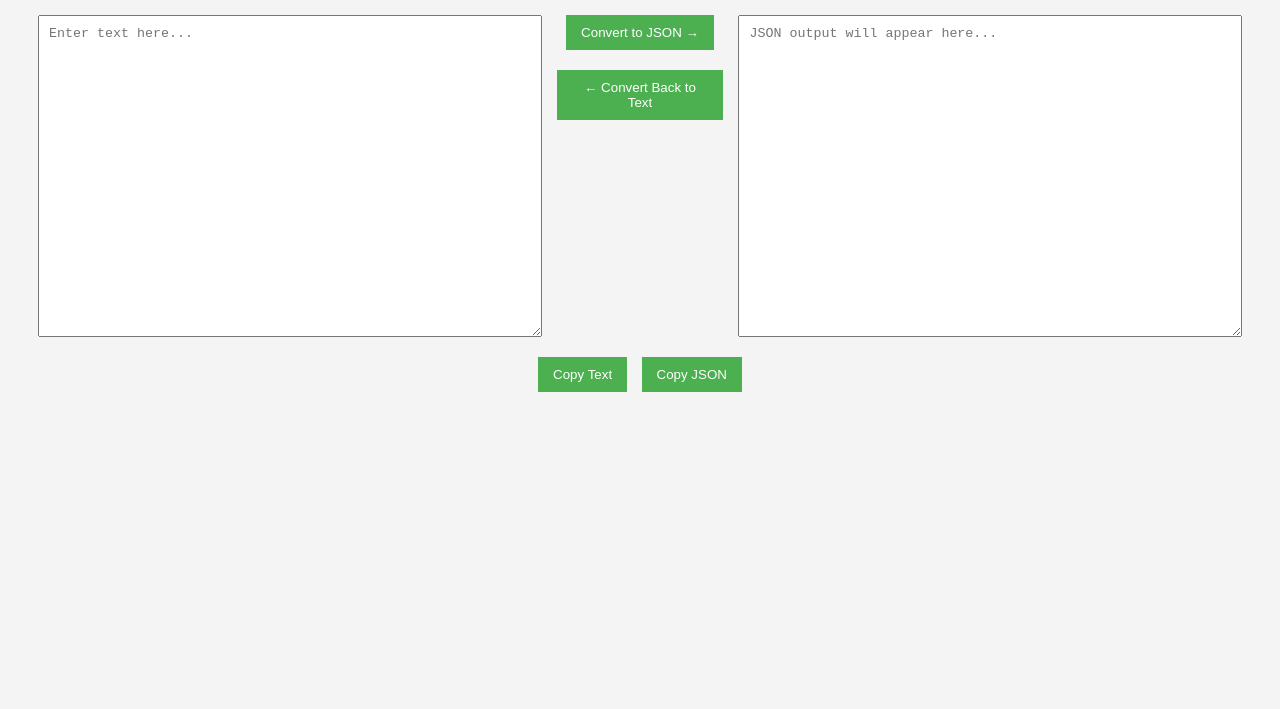
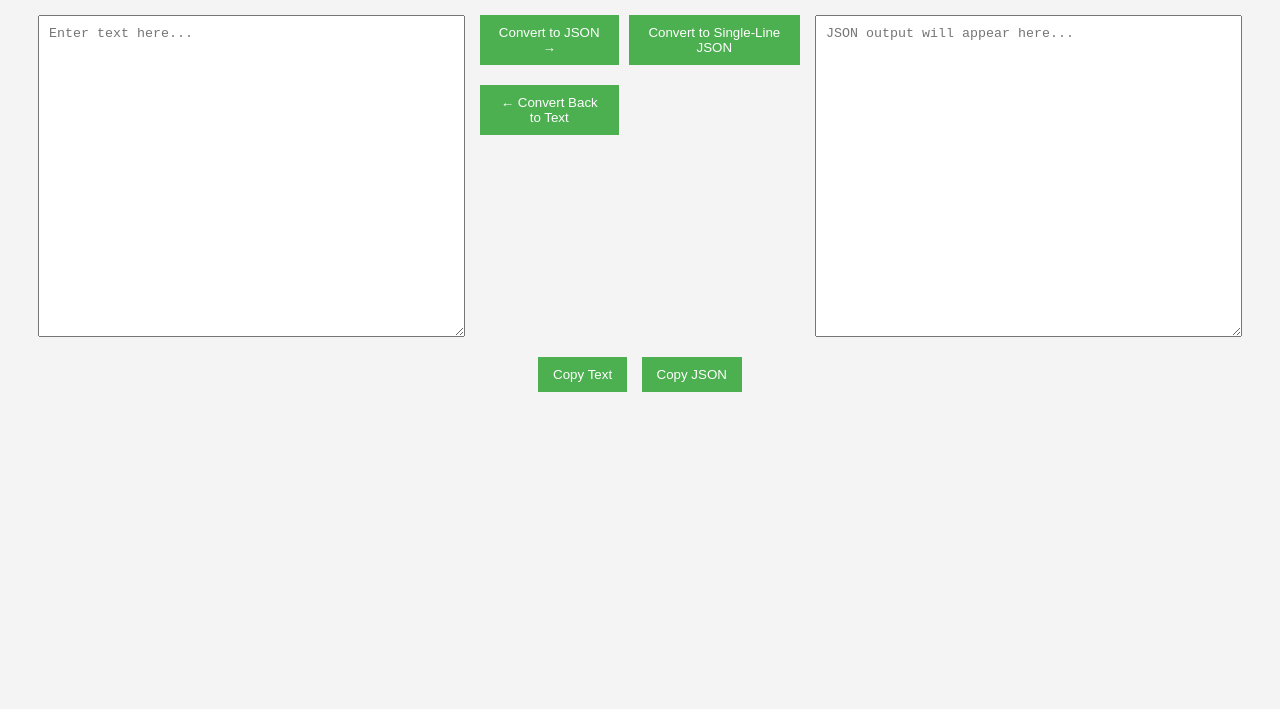
Before and after one commit to krai/TextToJSONConverter, a plain HTML site: page index.html in a window 1280 px wide. Shown: the part 91-800 px from the top of the page. Drawn offline with Linux system fonts and the light colour scheme.

Commit message:
support jsonl formatting

```diff
--- a/index.html
+++ b/index.html
@@ -88,6 +88,18 @@
             successMsg.style.display = "none";
         }, 2000); // Hide after 2 seconds
     }
+    function convertToJsonl() {
+        try {
+            var jsonInput = document.getElementById("inputText").value;
+            var parsedJson = JSON.parse(jsonInput);
+
+            // Convert the entire JSON object to a single-line string
+            var singleLineJson = JSON.stringify(parsedJson);
+            document.getElementById("outputText").value = singleLineJson;
+        } catch (e) {
+            alert("Invalid JSON input. Please correct it and try again.");
+        }
+    }
 </script>
 </head>
 <body>
@@ -100,6 +112,7 @@
             <button onclick="convertBackToText()">← Convert Back to Text</button>
         </div>
 
+        <button onclick="convertToJsonl()">Convert to Single-Line JSON</button>
         <textarea id="outputText" placeholder="JSON output will appear here..."></textarea>
     </div>
     <button onclick="copyToClipboard('inputText')">Copy Text</button>
@@ -107,3 +120,4 @@
     <div id="copySuccess">Copied to clipboard!</div>
 </body>
 </html>
+</html>
```
